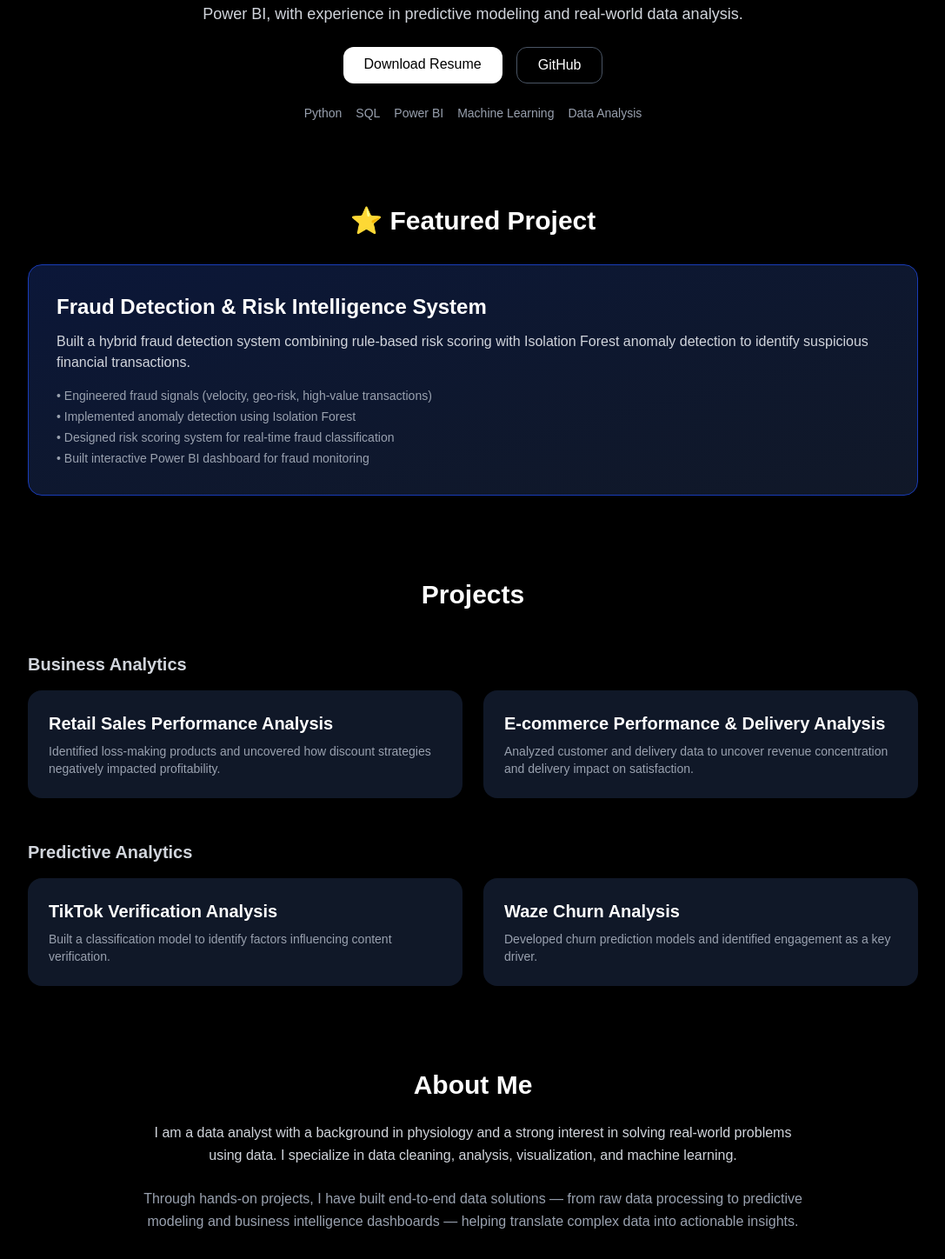
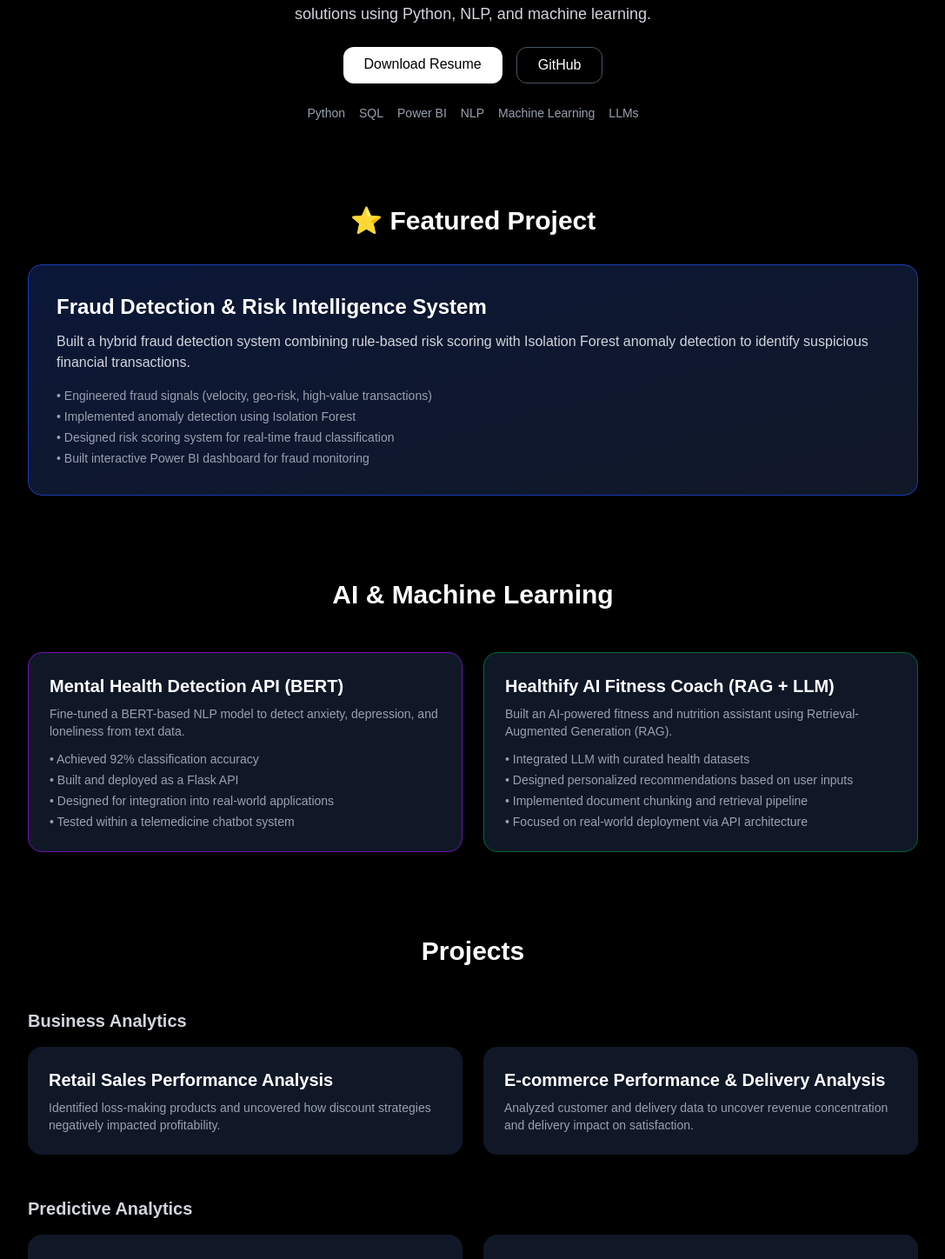
Before and after one commit to benny-102/benny-portfolio, a Next.js app: page / in a window 1280 px wide. Shown: the part 210-1658 px from the top of the page at 87% size, without its empty margins (96-1183 px from the left). Built offline with nearby package versions, Linux system fonts and the light colour scheme.

Commit message:
made it is also work to AIMl

```diff
--- a/src/app/page.tsx
+++ b/src/app/page.tsx
@@ -11,12 +11,11 @@ export default function Home() {
         </h1>
 
         <p className="text-xl text-gray-400">
-          Data Analyst
+          Machine Learning Engineer | Data Analyst
         </p>
 
         <p className="text-lg text-gray-300 max-w-2xl mx-auto">
-          Turning complex data into actionable business insights using Python, SQL, and Power BI,
-          with experience in predictive modeling and real-world data analysis.
+          Building intelligent systems and transforming complex data into real-world AI solutions using Python, NLP, and machine learning.
         </p>
 
         {/* BUTTONS */}
@@ -44,8 +43,9 @@ export default function Home() {
           <span>Python</span>
           <span>SQL</span>
           <span>Power BI</span>
+          <span>NLP</span>
           <span>Machine Learning</span>
-          <span>Data Analysis</span>
+          <span>LLMs</span>
         </div>
       </section>
 
@@ -76,6 +76,59 @@ export default function Home() {
 
           </div>
         </Link>
+      </section>
+
+      {/* AIML PROJECTS */}
+      <section className="mt-24 max-w-5xl mx-auto space-y-12">
+        <h2 className="text-3xl font-semibold text-center">AI & Machine Learning</h2>
+
+        <div className="grid md:grid-cols-2 gap-6">
+
+          {/* MENTAL HEALTH API */}
+          <Link href="https://github.com/benny-102/mental-health-detection-api" target="_blank">
+            <div className="bg-gray-900 p-6 rounded-2xl hover:scale-105 hover:bg-gray-800 transition duration-300 cursor-pointer border border-purple-800">
+
+              <h3 className="text-xl font-semibold mb-2">
+                Mental Health Detection API (BERT)
+              </h3>
+
+              <p className="text-gray-400 text-sm mb-3">
+                Fine-tuned a BERT-based NLP model to detect anxiety, depression, and loneliness from text data.
+              </p>
+
+              <ul className="text-sm text-gray-400 space-y-1">
+                <li>• Achieved 92% classification accuracy</li>
+                <li>• Built and deployed as a Flask API</li>
+                <li>• Designed for integration into real-world applications</li>
+                <li>• Tested within a telemedicine chatbot system</li>
+              </ul>
+
+            </div>
+          </Link>
+
+          {/* HEALTHIFY AI */}
+          <Link href="https://github.com/benny-102/healthify-ai-fitness-coach" target="_blank">
+            <div className="bg-gray-900 p-6 rounded-2xl hover:scale-105 hover:bg-gray-800 transition duration-300 cursor-pointer border border-green-800">
+
+              <h3 className="text-xl font-semibold mb-2">
+                Healthify AI Fitness Coach (RAG + LLM)
+              </h3>
+
+              <p className="text-gray-400 text-sm mb-3">
+                Built an AI-powered fitness and nutrition assistant using Retrieval-Augmented Generation (RAG).
+              </p>
+
+              <ul className="text-sm text-gray-400 space-y-1">
+                <li>• Integrated LLM with curated health datasets</li>
+                <li>• Designed personalized recommendations based on user inputs</li>
+                <li>• Implemented document chunking and retrieval pipeline</li>
+                <li>• Focused on real-world deployment via API architecture</li>
+              </ul>
+
+            </div>
+          </Link>
+
+        </div>
       </section>
 
       {/* PROJECTS SECTION */}
@@ -154,13 +207,11 @@ export default function Home() {
         <h2 className="text-3xl font-semibold">About Me</h2>
 
         <p className="text-gray-300 leading-relaxed">
-          I am a data analyst with a background in physiology and a strong interest in solving real-world problems using data.
-          I specialize in data cleaning, analysis, visualization, and machine learning.
+          I am a machine learning-focused data analyst with a background in physiology and a strong interest in solving real-world problems using data and AI.
         </p>
 
         <p className="text-gray-400 leading-relaxed">
-          Through hands-on projects, I have built end-to-end data solutions — from raw data processing to predictive modeling
-          and business intelligence dashboards — helping translate complex data into actionable insights.
+          I build end-to-end systems — from data processing and modeling to deploying AI-powered applications that can be integrated into real-world platforms.
         </p>
       </section>
 
```
